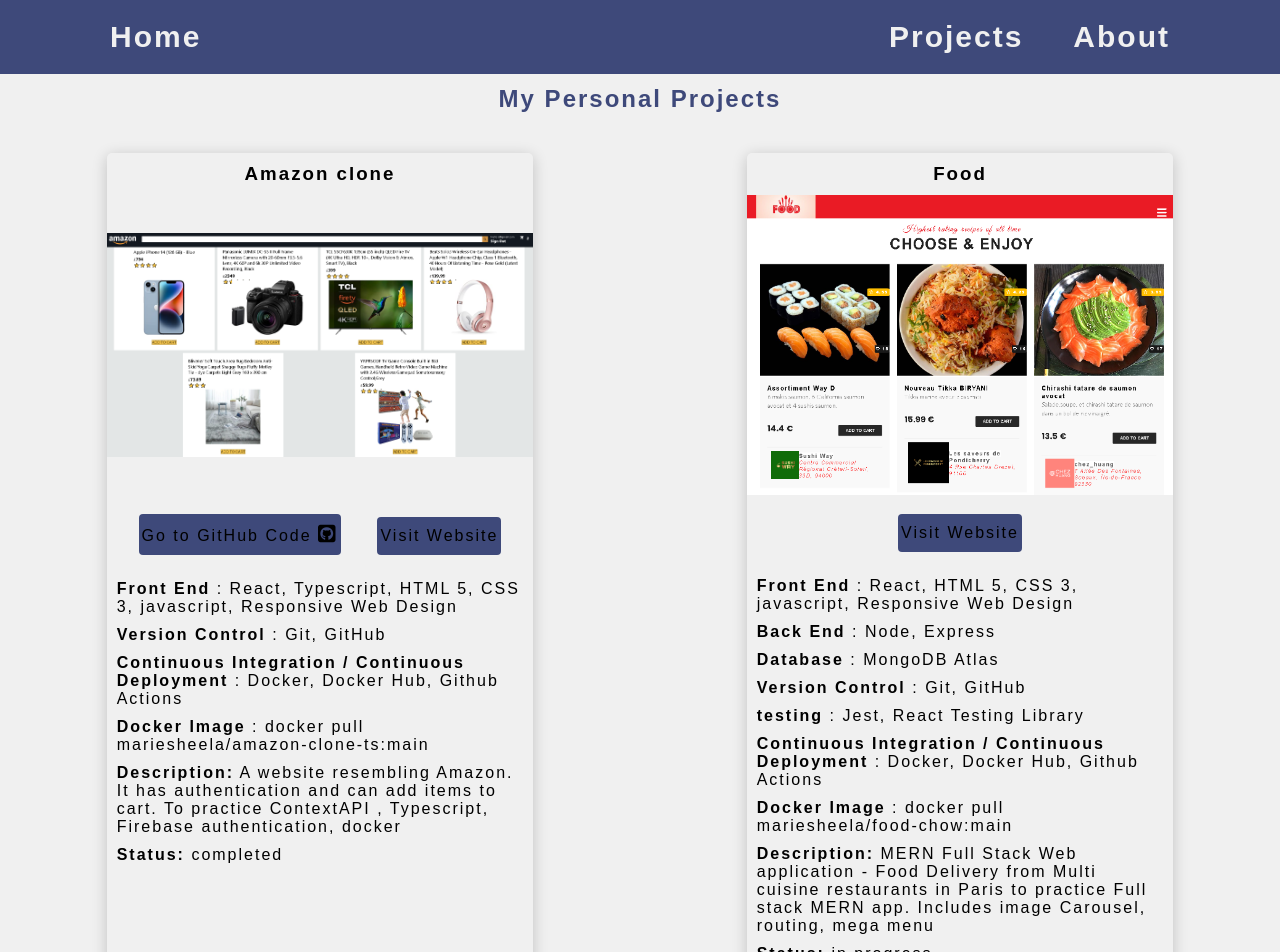
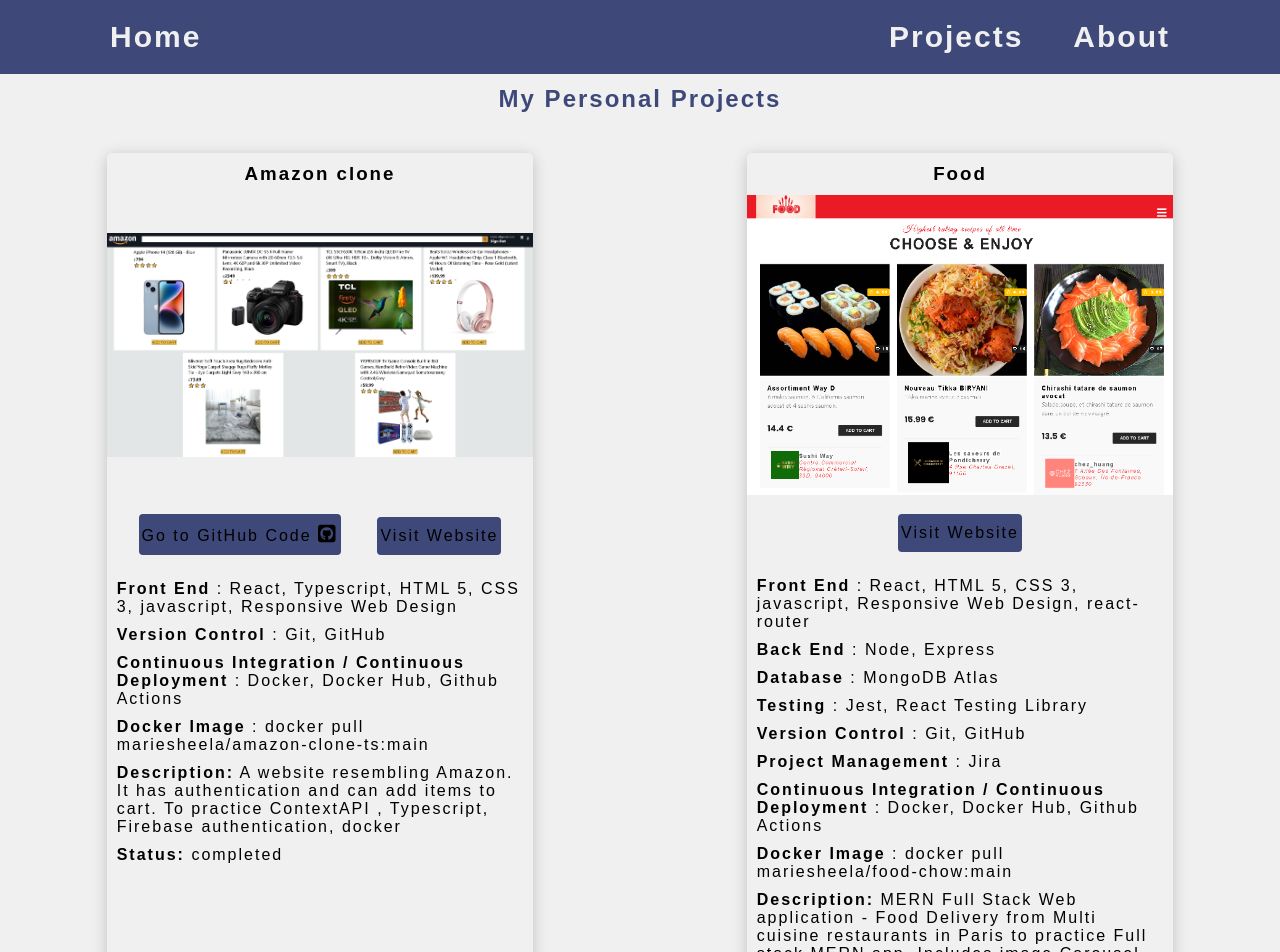
Before and after one commit to marie-sheela-joseph/portfolio-sheela, a React (Create React App) app: page /projects in a window 1280 px wide. Shown: the top 952 px of the page. Built offline with nearby package versions, Linux system fonts and the light colour scheme; the HTML template or start-up script is replaced by a standard one.

Commit message:
food- description updated

```diff
--- a/src/data.js
+++ b/src/data.js
@@ -45,15 +45,16 @@
             imgSrc: "./assets/food-chow.png",
             details: {
                 "skills": {
-                    "Front End": "React, HTML 5, CSS 3, javascript, Responsive Web Design",
+                    "Front End": "React, HTML 5, CSS 3, javascript, Responsive Web Design, react-router",
                     "Back End": "Node, Express",
                     "Database": "MongoDB Atlas",
+                    "Testing": "Jest, React Testing Library",
                     "Version Control": "Git, GitHub",
-                    "testing": "Jest, React Testing Library",
+                    "Project Management": "Jira",
                     "Continuous Integration / Continuous Deployment": "Docker, Docker Hub, Github Actions",
                     "Docker Image": "docker pull mariesheela/food-chow:main",
                 },
-                "description": "MERN Full Stack Web application - Food Delivery from Multi cuisine restaurants in Paris to practice Full stack MERN app. Includes image Carousel, routing, mega menu",
+                "description": "MERN Full Stack Web application - Food Delivery from Multi cuisine restaurants in Paris to practice Full stack MERN app. Includes image Carousel, routing, mega menu. Can add items to cart, place order, view orders",
                 "status": "in progress"
             },
             gitHubLink: "https://github.com/marie-sheela-joseph/food-chow-react",
```
